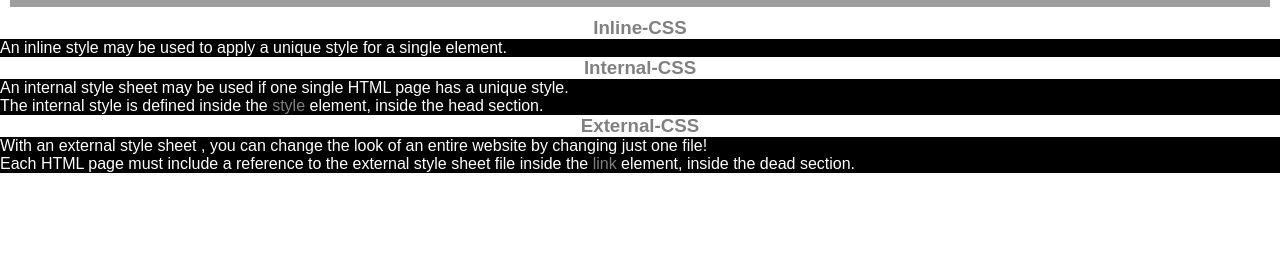
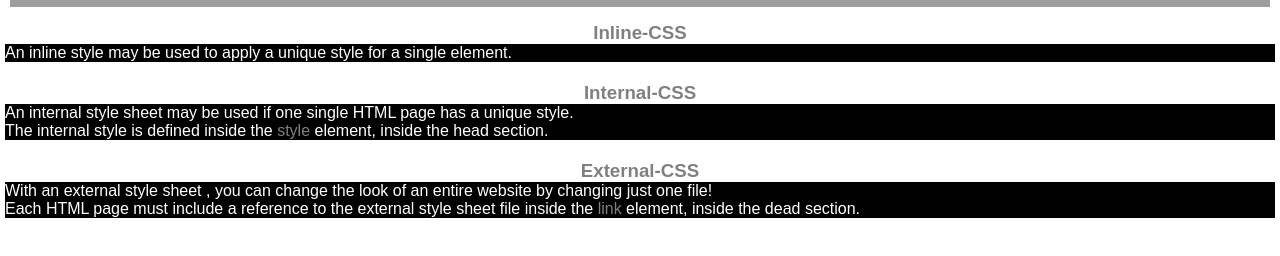
Before and after one commit to Altakrim/Day_2--CSS, a plain HTML site: page index.html in a window 1280 px wide. Shown: the part 114-370 px from the top of the page. Drawn offline with Linux system fonts and the light colour scheme; grey boxes are pictures that could not be loaded.

Commit message:
added styling css

```diff
--- a/style.css
+++ b/style.css
@@ -22,6 +22,8 @@ p {
 }
 
 div {
+    padding :5px;
+    margin-top: 10px;
     border :2 solid blueviolet;
     border-radius: 5px;
 }
```
